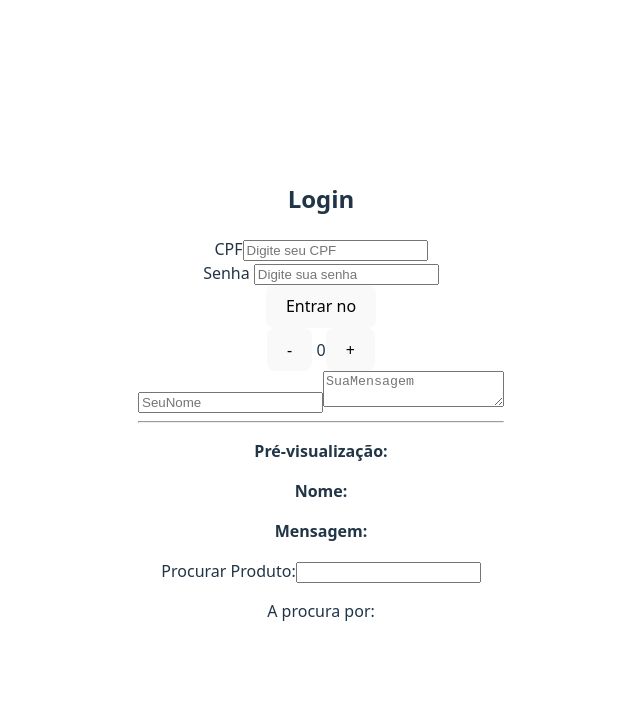
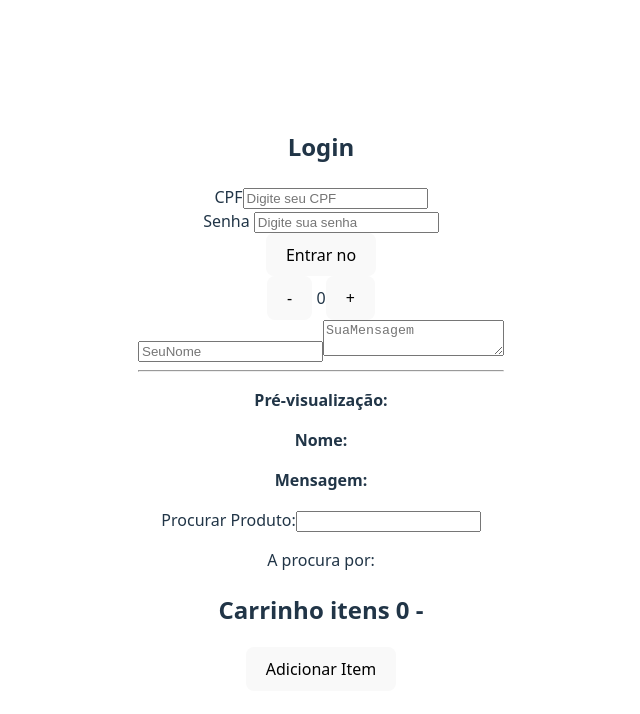
Before and after one commit to Quentalh/Glysera, a React (Vite) app: page / in a window 1280 px wide. Shown: the top 714 px of the page, without its empty margins (319-959 px from the left). Built offline with nearby package versions, Linux system fonts and the light colour scheme.

Commit message:
Aula 12 Desafio 5

```diff
--- a/src/App.jsx
+++ b/src/App.jsx
@@ -5,6 +5,7 @@ import LoginForm from "./components/LoginForm.jsx"
 import Tela from "./components/Tela.jsx"
 import FormularioContato from './components/FormularioContato.jsx';
 import FiltroProdutos from './components/FiltroProdutos.jsx';
+import Carrinho from './components/Carrinho.jsx';
  function App(){
   return (
     <div>
@@ -12,6 +13,7 @@ import FiltroProdutos from './components/FiltroProdutos.jsx';
      <Contador/>
      <FormularioContato />
      <FiltroProdutos/>
+     <Carrinho/>
     </div>
   )
  }
--- /dev/null
+++ b/src/components/Carrinho.jsx
@@ -0,0 +1,17 @@
+import { useState } from "react";
+
+function Carrinho() {
+    const[itens, setItens] = useState([]);
+function adicionarItem() {
+    setItens(itens +  { id: Date.now(), nome: 'Produto'}); //Cria uam novo  array
+
+}
+return (
+    <div>
+        <h2>Carrinho itens {itens.length} - {itens} </h2>
+        <button onClick={adicionarItem}>Adicionar Item</button>
+    </div>
+);
+
+}
+export default Carrinho
```
